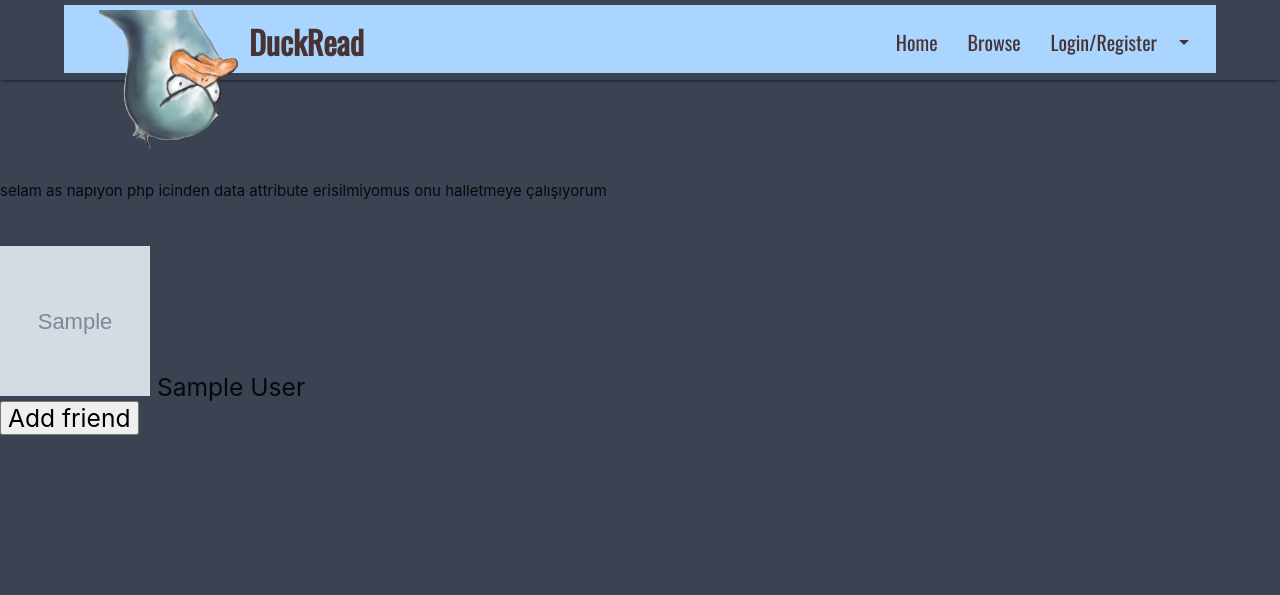
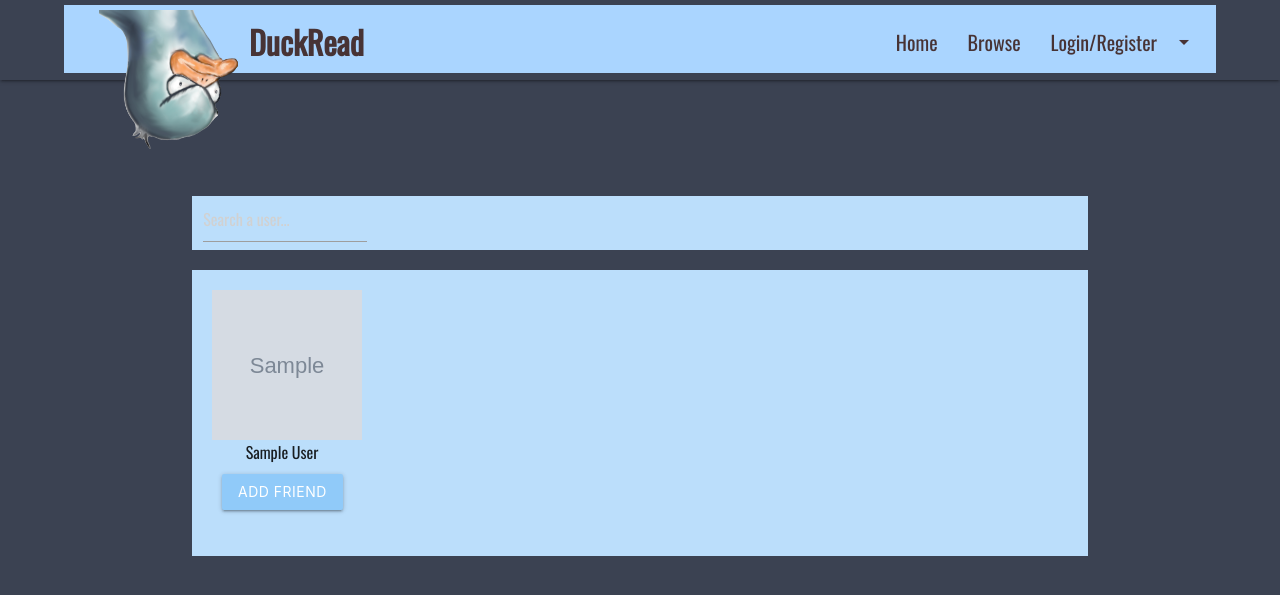
Before and after one commit to oguztuzgen/CS-353-Goodreads, a PHP site: page /addfriend.php?uid=1 in a window 1280 px wide. Shown: the top 595 px of the page. Run offline with PHP 8.4, Linux system fonts and the light colour scheme; tables that the repository leaves empty or names only in its code hold one stand-in row (values such as "Sample post"); grey boxes marked "Sample" are stand-in pictures; some libraries are stand-ins or nearby versions.

Commit message:
checkpoint

```diff
--- a/src/addfriend.php
+++ b/src/addfriend.php
@@ -1,7 +1,7 @@
 <?php
-    require('template/config.php');
+//require('template/config.php');
 require('template/header.php');
-    if(!$conn){
+if (!$conn) {
   echo "Error in connection";
 }
 $uid = $_GET['uid'];
@@ -22,43 +22,42 @@
 ?>
 
 <!DOCTYPE html>
-<br><br><br><br><br><br><br><br> selam as napıyon php icinden data attribute erisilmiyomus onu halletmeye çalışıyorum
+<br><br><br><br><br><br><br><br>
+<div class="row text blue lighten-4 center" style="width: 70%;">
+  <form action="">
+    <div class="col">
+      <input type="text" placeholder="Search a user...">
+    </div>
+    <div class="col">
 
-<div class="container">
+    </div>
+  </form>
+</div>
 
-    <table id = 'usersTable' class = 'table' >
+<div class="row text blue lighten-4 center" style="width: 70%;">
 
-    </table>
+  <?php foreach ($info as $inf) : ?>
+    <div class="col" style="padding: 10px; width:160px; margin: 10px;">
+      <?php $prof = $inf['profile_picture'];
+      $id = $inf['user_id'];
+      echo "<img src=\"$prof\" data-id=\"'.$id.\"  width=\"150\" height=\"150\" onerror=this.src='../image/profile_placeholder.jpg'>"; ?>
+      <?php echo htmlspecialchars($inf['first_name']) . " " . htmlspecialchars($inf['last_name']); ?>
 
+      <form method="POST" style="padding: 10px;">
+        <input type="hidden" value="<?php echo $id; ?>" name="frenId">
+        <input class="btn blue lighten-3" type="submit" name="add_fren" value="Add friend" id="user">
+      </form>
+
+    </div>
+  <?php endforeach; ?>
 
 </div>
 
-
-
-<h5><?php foreach($info as $inf): ?>
-  <div class="user">
-    <br> <?php  $prof = $inf['profile_picture']; $id = $inf['user_id']; echo "<img src=\"$prof\" data-id=\"'.$id.\"  width=\"150\" height=\"150\"> ";?>
-    <?php echo htmlspecialchars($inf['first_name']) . " " . htmlspecialchars($inf['last_name']); ?>
-  <!-- POSTLA HALLEDERSIN BACKEND KISMINI -->
-    <form method="post" onclick="returnId()">
-      <input type="submit" name="add_fren" value="Add friend">
-    </form>
-    <?php endforeach;
-  ?></h5>
-  </div>
-<body>
-
-<script>
-function returnId(){
-  var list = document.getElementsByClassName('user');
-
-  for (var i = 0; i < list.length; i++) {
-    var src = list[i].getAttribute( 'data-id');
-    console.log("THE WINNER IS ");
+<?php
+if (isset($_POST['add_fren'])) {
+  echo $_POST['frenId'];
 }
-}
-
-</script>
+?>
 
 </body>
 
--- a/src/styles.css
+++ b/src/styles.css
@@ -110,7 +110,6 @@ a {
 	border-collapse: separate;
 }
 
-/* ! BURADA HATA */
 .center1 {
 	margin: auto;
 	width: 75%;
```
Also changed, not shown: src/book_page.php (+0 -11 lines), src/challenge.php (+20 -17 lines), src/edit_book_list.php (+15 -12 lines), src/index.php (+14 -6 lines). Lines whose indentation alone changed are shown as unchanged.
